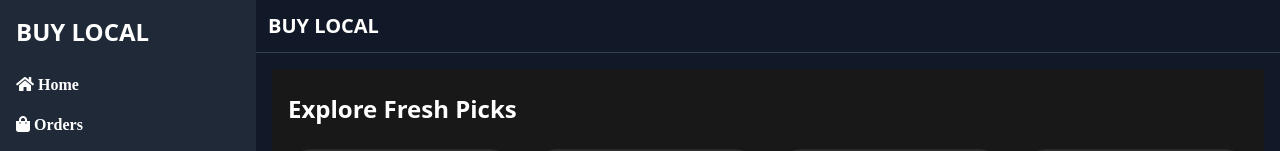
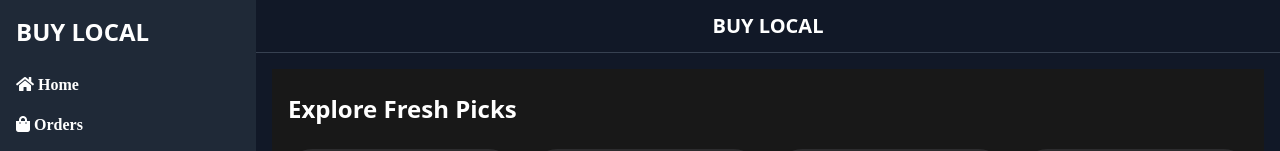
Before and after one commit to Justiceking006/Jusytech, a plain HTML site: page index.html in a window 1280 px wide. Shown: the top 151 px of the page. Drawn offline with nearby package versions, Linux system fonts and the light colour scheme.

Commit message:
Update index.html

```diff
--- a/index.html
+++ b/index.html
@@ -77,7 +77,7 @@
   <div class="flex flex-col gap-2 lg:flex-row lg:justify-between lg:items-center w-full">
 
     <!-- Top Row -->
-    <div class="flex justify-between items-center w-full">
+    <div class="flex justify-around items-center w-full">
       <span class="text-lg sm:text-xl font-bold text-white truncate">BUY LOCAL</span>
 
       <!-- Icons -->
```
